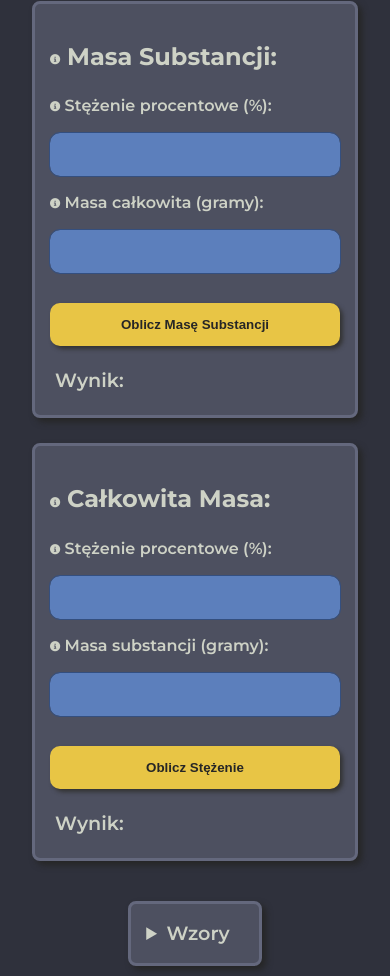
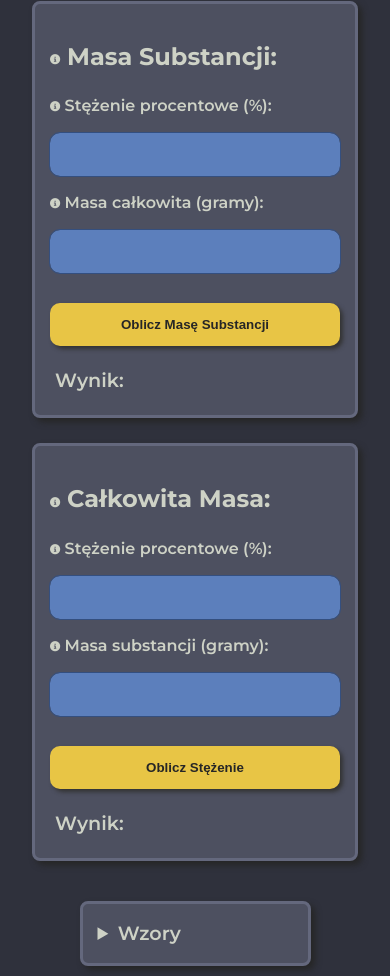
Before and after one commit to wolvahulk/concentration-calculator, a plain HTML site: page index.html in a window 390 px wide. Shown: the part 492-1468 px from the top of the page. Drawn offline with Linux system fonts and the light colour scheme.

Commit message:
fixed issues with dropdown not rendering correctly on mobile

```diff
--- a/style.css
+++ b/style.css
@@ -172,4 +172,8 @@ math {
         max-width: 600px;
         width: 100%;
     }
+
+    #formulas {
+        max-width: 50vw;
+    }
 }
```
